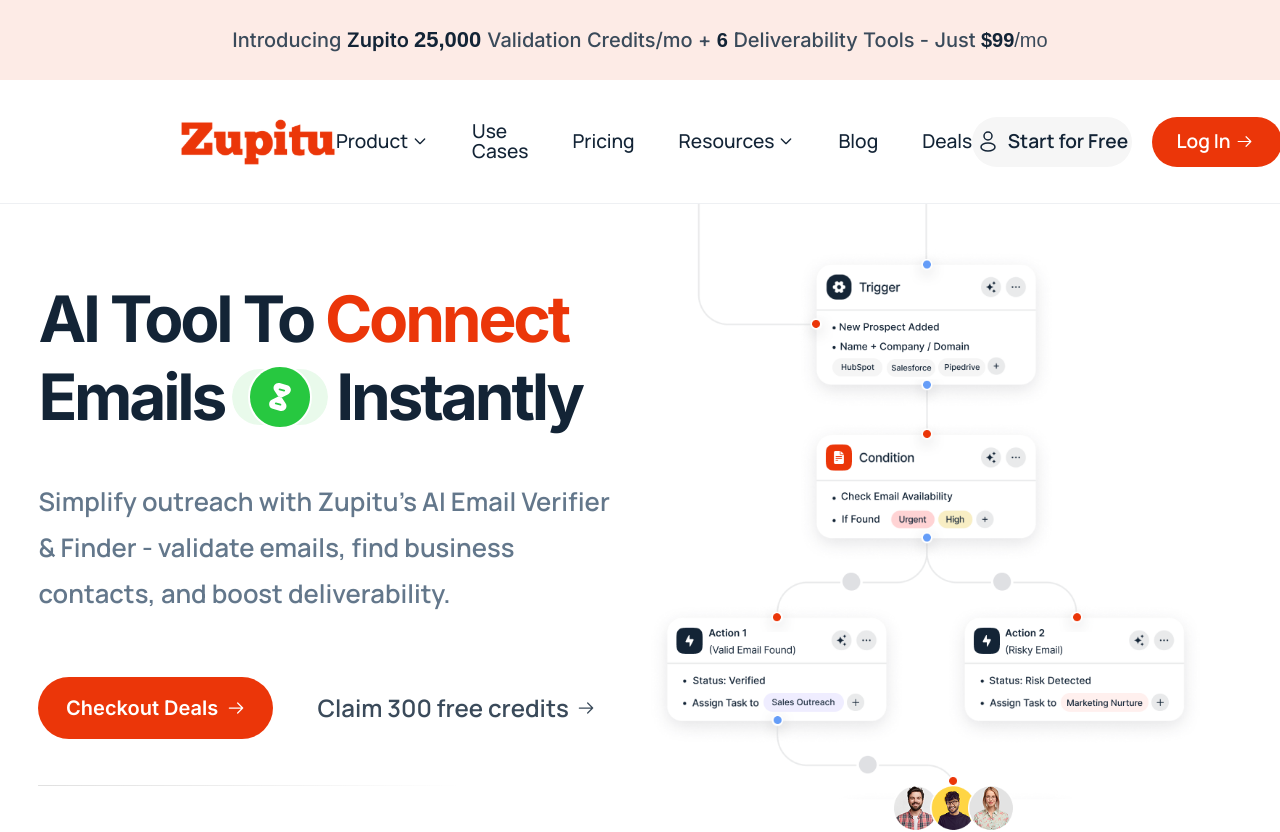
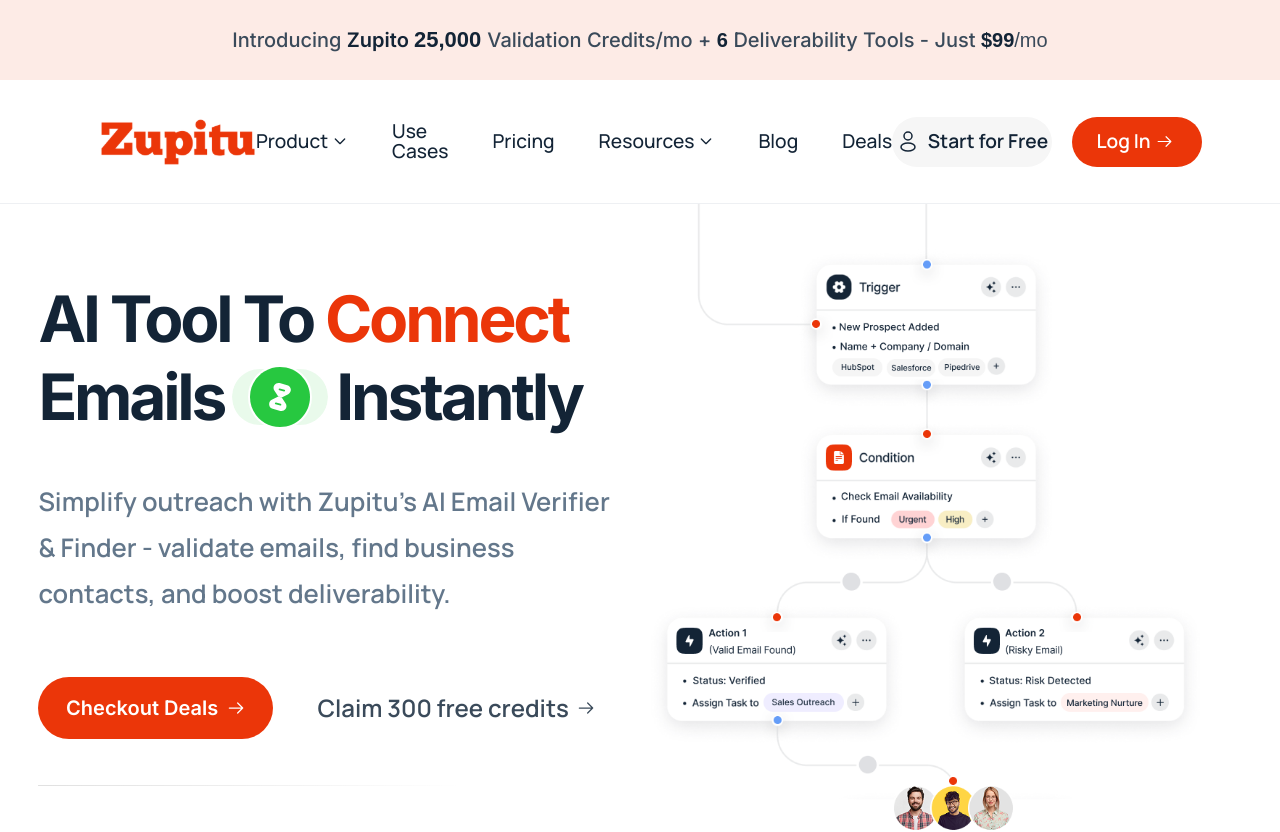
Before and after one commit to itfuturzMaharshi/zupito_website, a React (Vite) app: page /pricing in a window 1280 px wide. Shown: the top 832 px of the page. Built offline with nearby package versions, Linux system fonts and the light colour scheme.

Commit message:
set ui proper

```diff
--- a/src/components/dummy-1/DummyHeader.jsx
+++ b/src/components/dummy-1/DummyHeader.jsx
@@ -84,7 +84,7 @@
       }}
     >
       {/* Main Container */}
-      <div className="w-full h-full max-w-full mx-auto px-4 sm:px-6 md:px-12 lg:px-8 xl:px-[180px] flex items-center">
+      <div className="w-full h-full max-w-full mx-auto px-4 sm:px-6 md:px-12 lg:px-8 xl:px-[100px] flex items-center">
         {/* Navigation Container */}
         <div
           className="w-full flex items-center justify-between"
--- a/src/components/dummy-1/DummyHero.jsx
+++ b/src/components/dummy-1/DummyHero.jsx
@@ -40,7 +40,7 @@
 
   return (
     <section className="dummy-1-hero relative w-full bg-white">
-      <div className="w-full px-4 sm:px-6 md:px-12 lg:px-[180px] pt-8 md:pt-12 lg:pt-0 pb-8 md:pb-12 lg:pb-16">
+      <div className="w-full px-4 sm:px-6 md:px-12 lg:px-[100px] pt-8 md:pt-12 lg:pt-0 pb-8 md:pb-12 lg:pb-16">
         <div className="w-full max-w-full mx-auto">
           {/* Navigation Container */}
           <div
```
